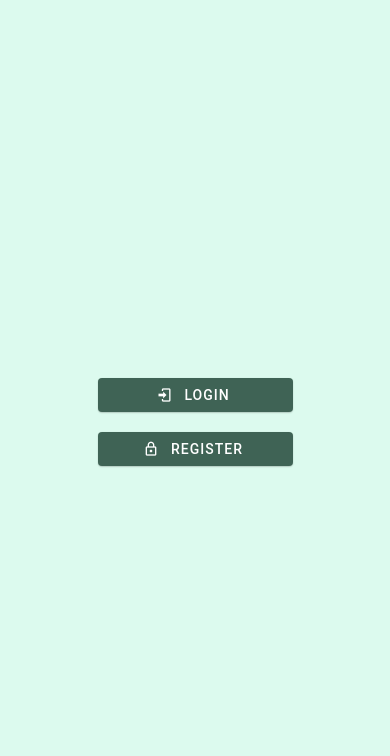
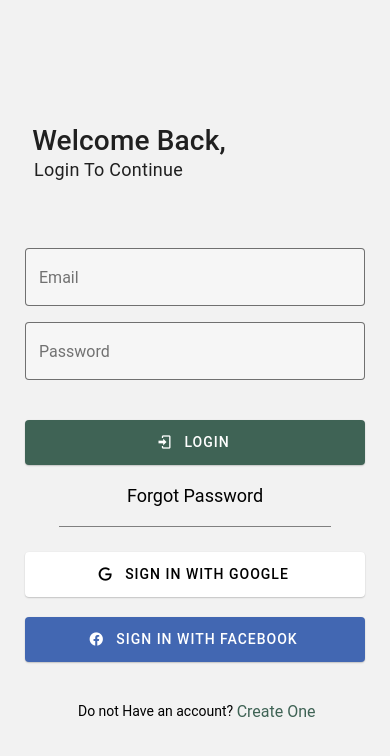
Before and after one commit to aknsal/rn-social-media, a React Native app: screen / in a window 390 px wide. Shown: the top 756 px of the page. Built offline with nearby package versions, Linux system fonts and the light colour scheme.

Commit message:
Add Login Screen

```diff
--- a/App.js
+++ b/App.js
@@ -1,13 +1,27 @@
 import { StatusBar } from "expo-status-bar";
 import React from "react";
 import { StyleSheet, Text, View } from "react-native";
+import { DefaultTheme, Provider as PaperProvider } from "react-native-paper";
 import Navigator from "./src/infrastructure/navigation/index";
+
+const theme = {
+  ...DefaultTheme,
+  dark: true,
+  roundness: 4,
+  colors: {
+    ...DefaultTheme.colors,
+    primary: "#3f6355",
+    accent: "#f1c40f",
+  },
+};
 
 export default function App() {
   return (
     <>
-      <Navigator />
-      <StatusBar style="auto" />
+      <PaperProvider theme={theme}>
+        <Navigator />
+        <StatusBar style="auto" />
+      </PaperProvider>
     </>
   );
 }
--- a/package.json
+++ b/package.json
@@ -18,7 +18,8 @@
     "react-native-paper": "^4.9.2",
     "react-native-safe-area-context": "3.2.0",
     "react-native-screens": "~3.4.0",
-    "react-native-web": "~0.13.12"
+    "react-native-web": "~0.13.12",
+    "styled-components": "^5.3.0"
   },
   "devDependencies": {
     "@babel/core": "^7.9.0"
--- a/src/features/login/screens/account.screen.js
+++ /dev/null
@@ -1,50 +0,0 @@
-/* @flow weak */
-
-import React from "react";
-import { StatusBar, View, Text, StyleSheet } from "react-native";
-import { Ionicons } from "@expo/vector-icons";
-import { Avatar, Button, Card, Title, Paragraph } from "react-native-paper";
-
-const AccountScreen = ({}) => (
-  <View style={styles.accountScreen}>
-    <View style={styles.accountOptions}>
-      <Button
-        style={styles.button}
-        color="#3f6355"
-        icon="login"
-        mode="contained"
-        onPress={() => console.log("Pressed")}
-      >
-        Login
-      </Button>
-      <Button
-        style={styles.button}
-        icon="lock-outline"
-        color="#3f6355"
-        mode="contained"
-        onPress={() => console.log("Pressed")}
-      >
-        Register
-      </Button>
-    </View>
-  </View>
-);
-
-export default AccountScreen;
-
-const styles = StyleSheet.create({
-  accountScreen: {
-    flex: 1,
-    backgroundColor: "#dcfaee",
-    justifyContent: "center",
-    alignItems: "center",
-  },
-  accountOptions: {
-    width: "50%",
-  },
-  button: {
-    marginTop: 10,
-    marginBottom: 10,
-    width: "100%",
-  },
-});
--- /dev/null
+++ b/src/features/login/screens/login.screen.js
@@ -0,0 +1,158 @@
+/* @flow weak */
+
+import React, { useState } from "react";
+import { StatusBar, View, StyleSheet } from "react-native";
+import { Ionicons } from "@expo/vector-icons";
+import { windowWidth } from "../../../utils/dimensions";
+import {
+  Avatar,
+  Button,
+  Card,
+  Title,
+  Paragraph,
+  TextInput,
+  Text,
+  TouchableRipple,
+} from "react-native-paper";
+import styled from "styled-components";
+
+const LoginScreen = ({}) => {
+  const [email, setEmail] = useState("");
+  const [password, setPassword] = useState("");
+  return (
+    <View style={styles.accountScreen}>
+      <View style={styles.accountOptions}>
+        <Title style={{ fontSize: 28 }}> Welcome Back, </Title>
+        <Paragraph style={{ marginLeft: 9, fontSize: 18 }}>
+          Login To Continue{" "}
+        </Paragraph>
+        <TextInput
+          label="Email"
+          style={styles.emailInput}
+          mode="outlined"
+          value={email}
+          keyboardType="email-address"
+          autoCapitalize="none"
+          autoCompleteType="email"
+          onChangeText={(email) => {
+            setEmail(email);
+            console.log(email);
+          }}
+          returnKeyType="next"
+          autoCompleteType="email"
+        />
+        <TextInput
+          label="Password"
+          style={styles.passwordInput}
+          value={password}
+          mode="outlined"
+          secureTextEntry
+          onChangeText={(password) => {
+            setPassword(password);
+            console.log(password);
+          }}
+          onSubmitEditing={() => console.log(email, password)}
+        />
+        <Button
+          style={styles.button}
+          icon="login"
+          mode="contained"
+          contentStyle={styles.buttonContent}
+          onPress={() => console.log("Pressed")}
+        >
+          Login
+        </Button>
+
+        <TouchableRipple
+          onPress={() => console.log("Pressed")}
+          rippleColor="#77998c"
+          style={styles.forgotPasswordContainer}
+        >
+          <Text style={styles.forgotPassword}>Forgot Password</Text>
+        </TouchableRipple>
+        <View style={{ alignItems: "center", height: 16 }}>
+          <View
+            style={{ width: "80%", height: 1, backgroundColor: "grey" }}
+          ></View>
+        </View>
+        <Button
+          style={styles.button}
+          icon="google"
+          mode="contained"
+          color="white"
+          contentStyle={styles.buttonContent}
+          onPress={() => console.log("Pressed")}
+        >
+          Sign in with Google
+        </Button>
+        <Button
+          style={styles.button}
+          icon="facebook"
+          mode="contained"
+          color="#4267B2"
+          contentStyle={styles.buttonContent}
+          onPress={() => console.log("Pressed")}
+        >
+          Sign in with Facebook
+        </Button>
+        <View
+          style={{
+            flexDirection: "row",
+            alignItems: "center",
+            justifyContent: "center",
+            marginTop: 30,
+          }}
+        >
+          <Text> Do not Have an account? </Text>
+          <TouchableRipple
+            onPress={() => console.log("Pressed")}
+            rippleColor="#77998c"
+          >
+            <Text style={{ color: "#3f6355", fontSize: 16 }}>Create One</Text>
+          </TouchableRipple>
+        </View>
+      </View>
+    </View>
+  );
+};
+
+export default LoginScreen;
+
+const styles = StyleSheet.create({
+  accountScreen: {
+    flex: 1,
+    justifyContent: "center",
+    alignItems: "center",
+  },
+  accountOptions: {
+    width: windowWidth - 50,
+  },
+  button: {
+    marginTop: 10,
+    marginBottom: 10,
+    width: "100%",
+  },
+  buttonContent: {
+    height: 45,
+  },
+  emailInput: {
+    marginTop: 60,
+  },
+  passwordInput: {
+    marginTop: 10,
+    marginBottom: 30,
+  },
+  forgotPasswordContainer: {
+    width: "50%",
+
+    paddingTop: 10,
+    paddingBottom: 10,
+    marginBottom: 10,
+    alignItems: "center",
+    marginRight: "auto",
+    marginLeft: "auto",
+  },
+  forgotPassword: {
+    fontSize: 18,
+  },
+});
--- a/src/infrastructure/navigation/account.navigator.js
+++ b/src/infrastructure/navigation/account.navigator.js
@@ -3,7 +3,7 @@
 import React from "react";
 import { View, Text, StyleSheet } from "react-native";
 import { createNativeStackNavigator } from "@react-navigation/native-stack";
-import AccountScreen from "../../features/login/screens/account.screen";
+import LoginScreen from "../../features/login/screens/login.screen";
 
 const Stack = createNativeStackNavigator();
 
@@ -11,8 +11,8 @@
   <Stack.Navigator>
     <Stack.Screen
       options={{ headerShown: false }}
-      name="Account Screen"
-      component={AccountScreen}
+      name="Login Screen"
+      component={LoginScreen}
     />
   </Stack.Navigator>
 );
--- /dev/null
+++ b/src/utils/dimensions.js
@@ -0,0 +1,4 @@
+import { Dimensions } from "react-native";
+
+export const windowWidth = Dimensions.get("window").width;
+export const windowHeight = Dimensions.get("window").height;
```
Also changed, not shown: 1 other file (tests, documents, lock files or other folders).
